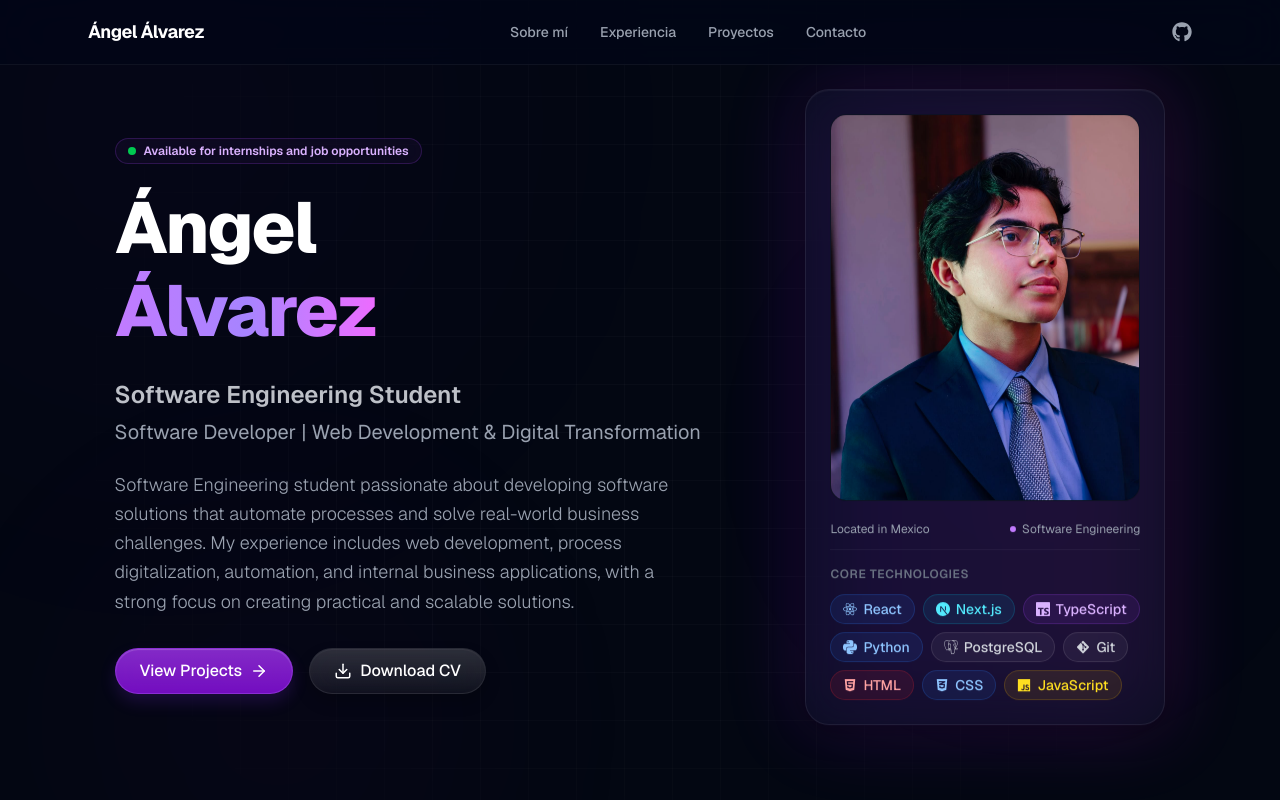
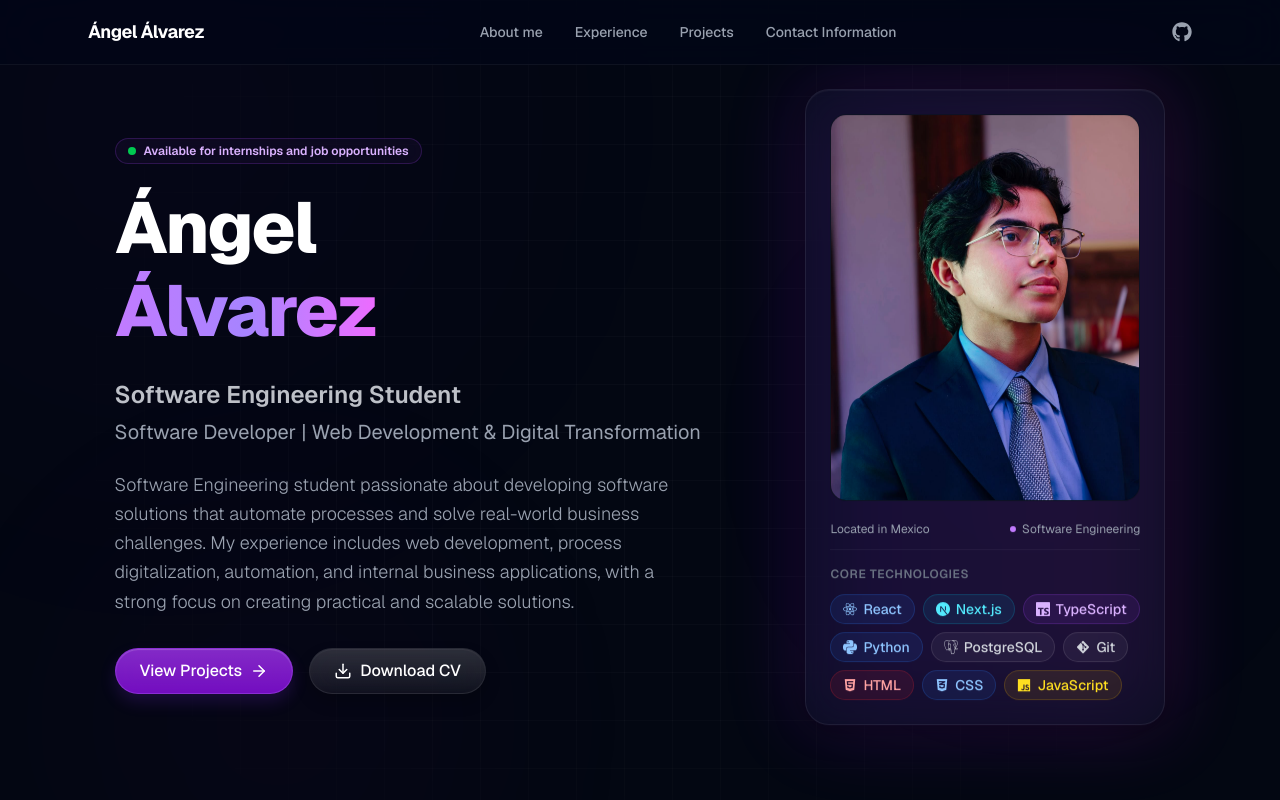
Before and after one commit to Junniora/Digital-Portfolio, a Next.js app: page / in a window 1280 px wide. Shown: the top 800 px of the page. Built offline with nearby package versions, Linux system fonts and the light colour scheme.

Commit message:
FIX: The ProjectResults have been solved.

```diff
--- a/components/Contact.tsx
+++ b/components/Contact.tsx
@@ -53,9 +53,9 @@ export default function Contact() {
 
       <Container>
         <SectionTitle
-          badge="Contacto"
-          title="Iniciemos una conversación"
-          subtitle="¿Tienes alguna oferta de prácticas, un proyecto o simplemente quieres saludar? Conéctate conmigo a través de mis canales directos."
+          badge="Contact Information"
+          title="Let's Start a Conversation"
+          subtitle="Do you have an internship opportunity, a project, or just want to say hello? Feel free to connect with me through my direct channels."
         />
 
         {/*
@@ -220,7 +220,7 @@ export default function Contact() {
                 <FiMail className="text-xl" />
               </div>
               <div className="flex-grow min-w-0">
-                <h4 className="text-xs font-semibold uppercase tracking-wider text-gray-500">Correo directo</h4>
+                <h4 className="text-xs font-semibold uppercase tracking-wider text-gray-500">Email</h4>
                 <a
                   href="mailto:angelalvarezgr@gmail.com"
                   className="text-sm md:text-base font-bold text-white hover:text-purple-300 transition-colors duration-300 block truncate mt-1"
--- a/components/Footer.tsx
+++ b/components/Footer.tsx
@@ -15,16 +15,16 @@ export default function Footer() {
           {/* Enlaces Rápidos */}
           <div className="flex items-center gap-6">
             <a href="#about" className="hover:text-purple-400 transition-colors duration-300">
-              Sobre mí
+              About me
             </a>
             <a href="#experience" className="hover:text-purple-400 transition-colors duration-300">
-              Experiencia
+              Experience
             </a>
             <a href="#projects" className="hover:text-purple-400 transition-colors duration-300">
-              Proyectos
+              Projects
             </a>
             <a href="#contact" className="hover:text-purple-400 transition-colors duration-300">
-              Contacto
+              Contact Information
             </a>
           </div>
         </div>
--- a/components/Navbar.tsx
+++ b/components/Navbar.tsx
@@ -18,22 +18,22 @@ export default function Navbar() {
           <ul className="hidden md:flex items-center gap-8 text-sm font-medium text-gray-400">
             <li>
               <a href="#about" className="hover:text-white transition-colors duration-300">
-                Sobre mí
+                About me
               </a>
             </li>
             <li>
               <a href="#experience" className="hover:text-white transition-colors duration-300">
-                Experiencia
+                Experience
               </a>
             </li>
             <li>
               <a href="#projects" className="hover:text-white transition-colors duration-300">
-                Proyectos
+                Projects
               </a>
             </li>
             <li>
               <a href="#contact" className="hover:text-white transition-colors duration-300">
-                Contacto
+                Contact Information
               </a>
             </li>
           </ul>
--- a/type/index.ts
+++ b/type/index.ts
@@ -10,5 +10,5 @@ export interface Project {
   date?: string;
   link?: string;
   github?: string;
-  results?: string[];
+  results: string[];
 }
```
